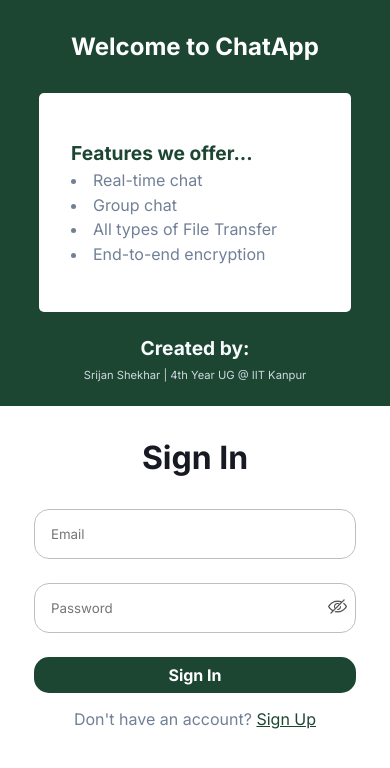
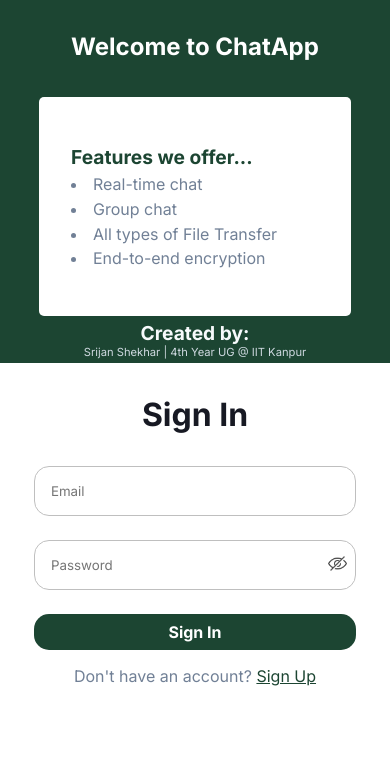
Before and after one commit to SrijanShekhar21/ChattingAppFrontEnd, a React (Vite) app: page / in a window 390 px wide. Shown: the top 768 px of the page. Built offline with nearby package versions, Linux system fonts and the light colour scheme; no server answers.

Commit message:
mobile view

```diff
--- a/src/index.css
+++ b/src/index.css
@@ -1164,6 +1164,17 @@ body {
   .app {
     height: 90vh;
   }
+
+  .creator h3 {
+    /* border: 2px solid black; */
+    margin: 0;
+    padding: 0;
+  }
+  .creator p {
+    /* border: 2px solid black; */
+    margin: 0;
+    padding: 0;
+  }
   .dashLeft {
     position: absolute;
     width: calc(100% - 1rem);
--- a/src/socket.js
+++ b/src/socket.js
@@ -4,4 +4,5 @@ const URL = "https://chatapp-backend-swart-phi.vercel.app/";
 
 export const socket = io(URL, {
   autoConnect: false,
+  transports: ["websocket"],
 });
```
